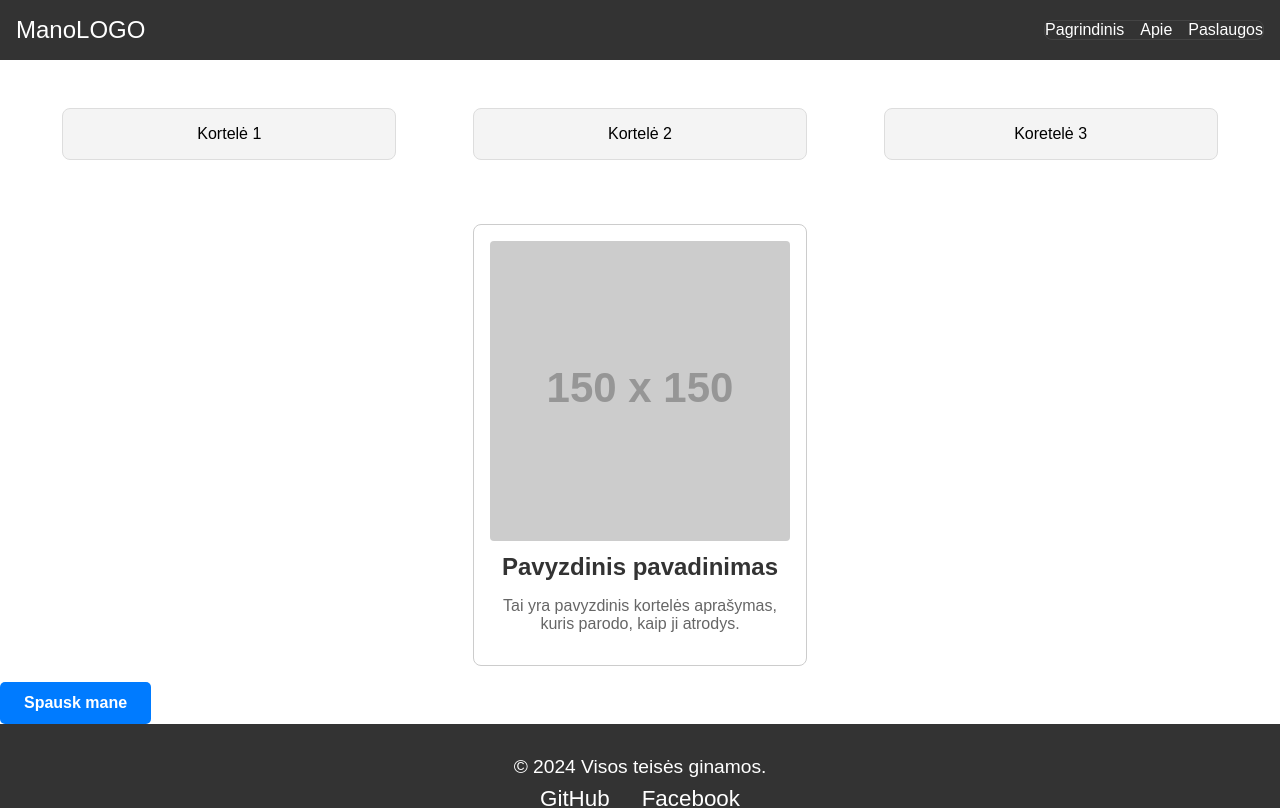
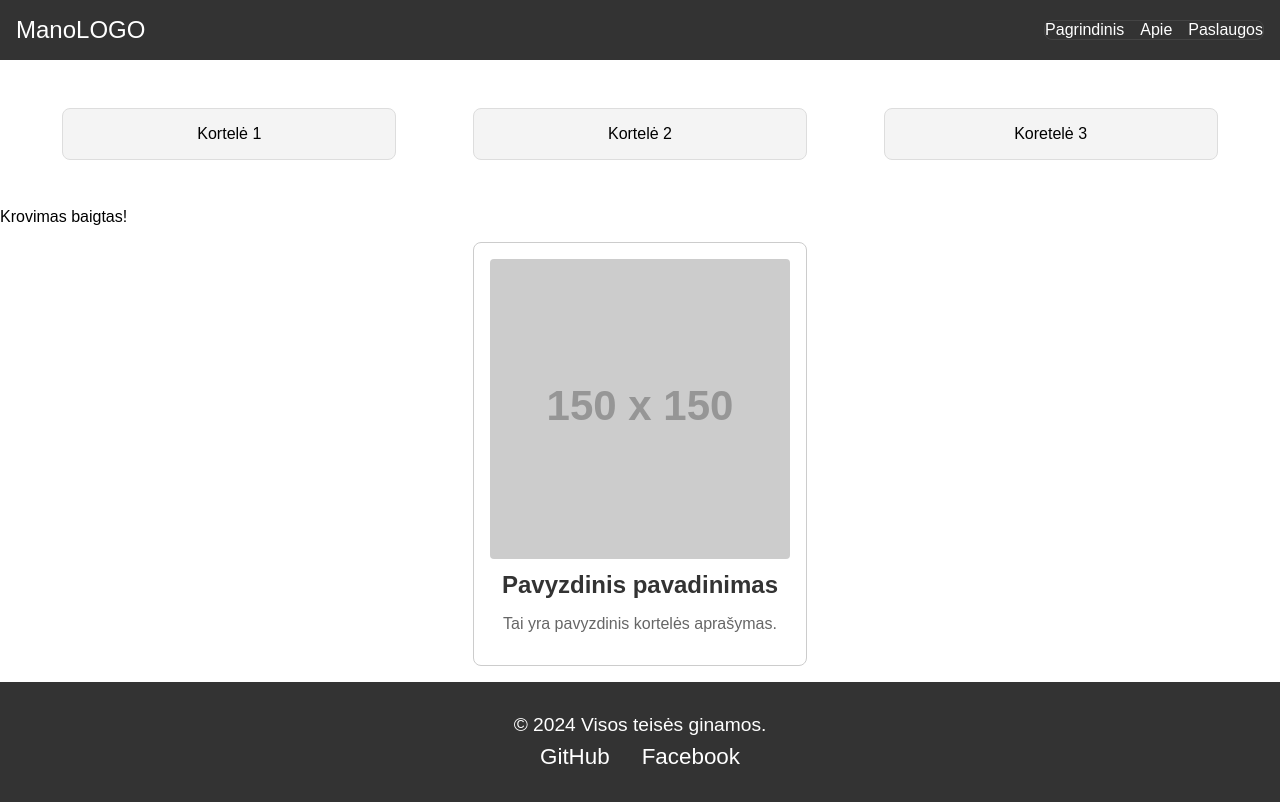
Before and after one commit to Zigmas-dev/react-templates, a React (Vite) app in the folder templates/: page / in a window 1280 px wide. Shown: the top 808 px of the page. Built offline with nearby package versions, Linux system fonts and the light colour scheme.

Commit message:
Pridėtas alert, loader, breadcrumb

```diff
--- a/templates/src/App.jsx
+++ b/templates/src/App.jsx
@@ -1,40 +1,58 @@
+import { useState, useEffect } from "react";
 import Header from "./components/Header";
 import Main from "./components/Main";
-import Card from "./components/Card";
 import Footer from "./components/Footer";
 import LoginForm from "./components/LoginForm";
 import RegisterForm from "./components/RegisterForm";
 import SocialIcons from "./components/SocialIcons";
-import Button from "./components/Button"; // Import Button komponento
+import Card from "./components/Card";
+import Loader from "./components/Loader";
+import Alert from "./components/Alert"; // Importuojame Alert komponentą
 import "./index.scss";
 
 const App = () => {
-  // Pavyzdiniai duomenys Card komponentui
+  // Naudojame state valdyti krovimo būsenai
+  const [isLoading, setIsLoading] = useState(true);
+  const [alertMessage, setAlertMessage] = useState({
+    message: "Sveiki atvykę į mūsų svetainę!",
+    type: "success",
+  });
+
   const sampleCardData = {
     title: "Pavyzdinis pavadinimas",
-    description: "Tai yra pavyzdinis kortelės aprašymas, kuris parodo, kaip ji atrodys.",
+    description: "Tai yra pavyzdinis kortelės aprašymas.",
     image: "https://via.placeholder.com/150",
   };
 
-  const handleButtonClick = () => {
-    alert("Mygtukas buvo paspaustas!");
-  };
+  // useEffect, kad nustatytų laikmatį ir išjungtų krovimą
+  useEffect(() => {
+    const timer = setTimeout(() => {
+      setIsLoading(false); // Po 3 sekundžių išjungiame loaderį
+      setAlertMessage({
+        message: "Krovimas baigtas!",
+        type: "info",
+      });
+    }, 3000); // 3000 ms = 3 sekundės
+
+    // Išvalome laikmatį, jei komponentas sunaikinamas
+    return () => clearTimeout(timer);
+  }, []);
 
   return (
     <div>
       <Header />
       <Main />
-
-      {/* Kortelės komponentas su perduodamais props */}
-      <Card
-        title={sampleCardData.title}
-        description={sampleCardData.description}
-        image={sampleCardData.image}
-      />
-
-      {/* Mygtukas su funkcionalumu */}
-      <Button text="Spausk mane" onClick={handleButtonClick} variant="primary" />
-
+      {/* Rodyti Alert, jei yra pranešimas */}
+      <Alert message={alertMessage.message} type={alertMessage.type} />
+      {isLoading ? (
+        <Loader /> // Rodomas loaderis
+      ) : (
+        <Card
+          title={sampleCardData.title}
+          description={sampleCardData.description}
+          image={sampleCardData.image}
+        />
+      )}
       <Footer />
       <LoginForm />
       <RegisterForm />
--- /dev/null
+++ b/templates/src/components/Alert.jsx
@@ -0,0 +1,21 @@
+import PropTypes from "prop-types"; // Importuojame PropTypes
+import "./alert.scss";
+
+const Alert = ({ message, type = "info" }) => (
+  <div className={`alert alert-${type}`}>
+    {message}
+  </div>
+);
+
+// Pridedame prop-types validaciją
+Alert.propTypes = {
+  message: PropTypes.string.isRequired, // `message` yra privalomas string
+  type: PropTypes.oneOf(["info", "success", "warning", "error"]), // `type` yra vienas iš išvardintų tipų
+};
+
+// Numatytasis `type` jau apibrėžtas funkcijoje, bet galima palikti dar kartą čia, jei reikia:
+Alert.defaultProps = {
+  type: "info",
+};
+
+export default Alert;
--- /dev/null
+++ b/templates/src/components/Loader.jsx
@@ -0,0 +1,10 @@
+import "./loader.scss";
+
+const Loader = () => (
+  <div className="loader">
+    <div className="loader-circle"></div>
+    <p>Kraunama...</p>
+  </div>
+);
+
+export default Loader;
--- /dev/null
+++ b/templates/src/components/loader.scss
@@ -0,0 +1,34 @@
+.loader {
+    display: flex;
+    flex-direction: column;
+    justify-content: center;
+    align-items: center;
+    height: 100vh; /* Užpildo visą ekraną */
+    background-color: rgba(0, 0, 0, 0.8); /* Pilkas fonas */
+    color: white;
+    font-family: Arial, sans-serif;
+
+    .loader-circle {
+      width: 50px;
+      height: 50px;
+      border: 5px solid rgba(255, 255, 255, 0.3);
+      border-top: 5px solid #fff;
+      border-radius: 50%;
+      animation: spin 1s linear infinite; /* Sukimosi animacija */
+    }
+
+    p {
+      margin-top: 1rem;
+      font-size: 1.2rem;
+    }
+  }
+
+  /* Animacijos aprašymas */
+  @keyframes spin {
+    from {
+      transform: rotate(0deg);
+    }
+    to {
+      transform: rotate(360deg);
+    }
+  }
```
Also changed, not shown: templates/src/components/Breadcrumb.jsx (added, +31 -0 lines), templates/src/components/breadcrumb.scss (added, +39 -0 lines), templates/src/components/alert.scss (added).
